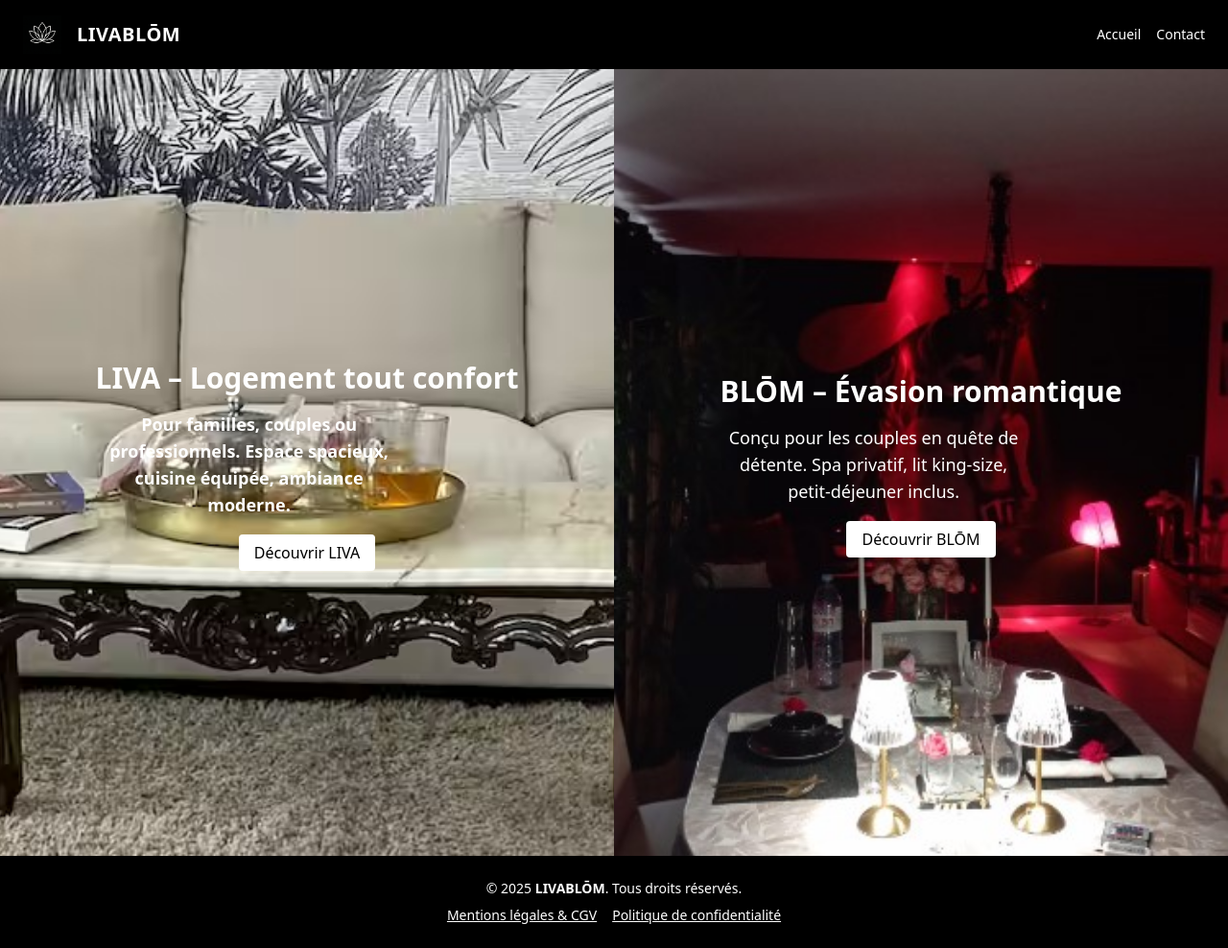
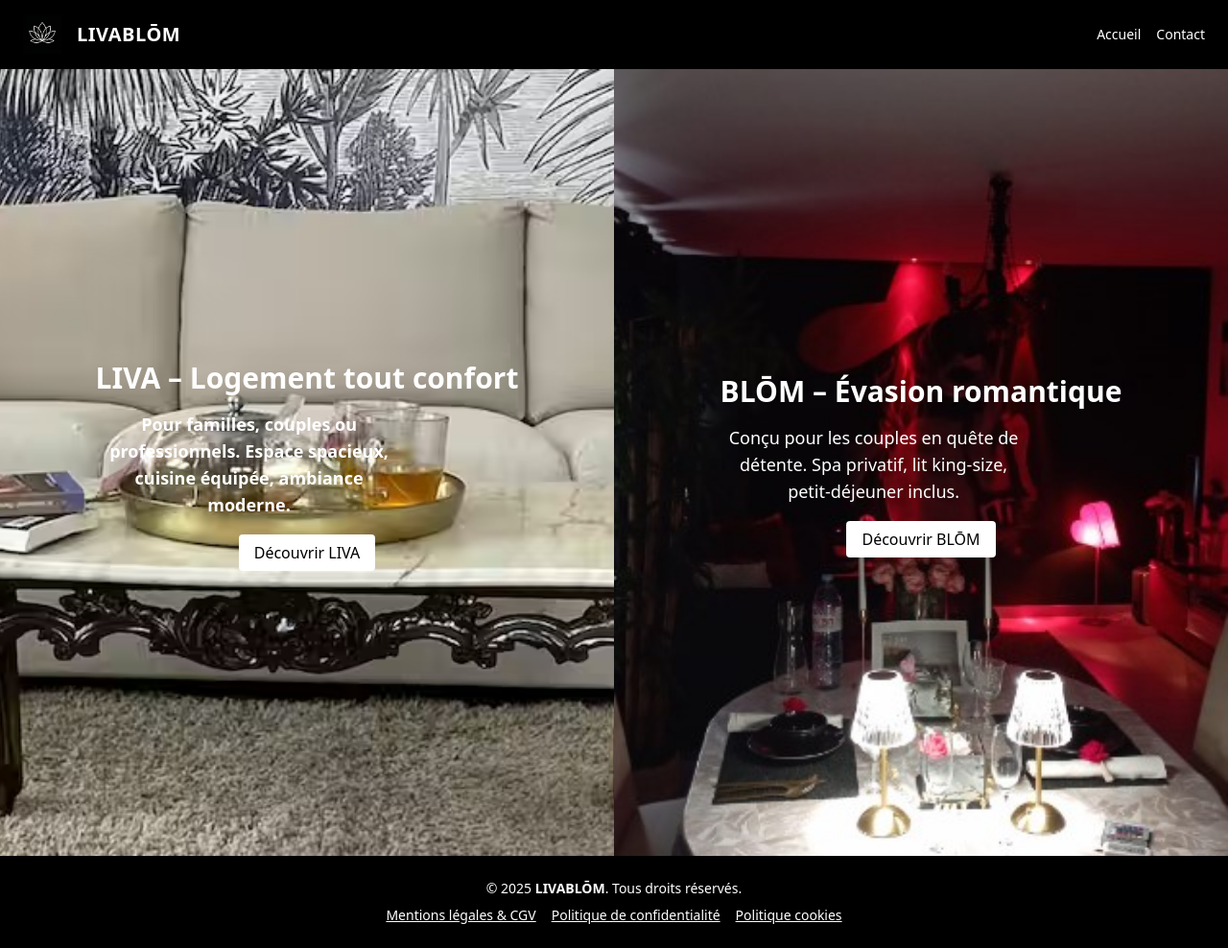
Before and after one commit to LIVABLOM/LIVABLOM, a Jekyll site: the page built from index.md, in a window 1280 px wide. Shown: the whole page at 96% size. Built offline with Jekyll 4.4.1, drawn with Linux system fonts in a browser that asks for light colours; comment, search, counter and statistics services are not loaded.

Commit message:
Update default.html

```diff
--- a/_layouts/default.html
+++ b/_layouts/default.html
@@ -182,8 +182,11 @@
   <a href="{{ site.baseurl }}/politique-confidentialite" class="underline hover:text-gray-300 transition">
     Politique de confidentialité
   </a>
+  <a href="{{ site.baseurl }}/politique-cookies" class="underline hover:text-gray-300 transition">
+    Politique cookies
+  </a>
 </div>
-  </div>
+
 </footer>
 
 
```
Lines whose indentation alone changed are shown as unchanged.
